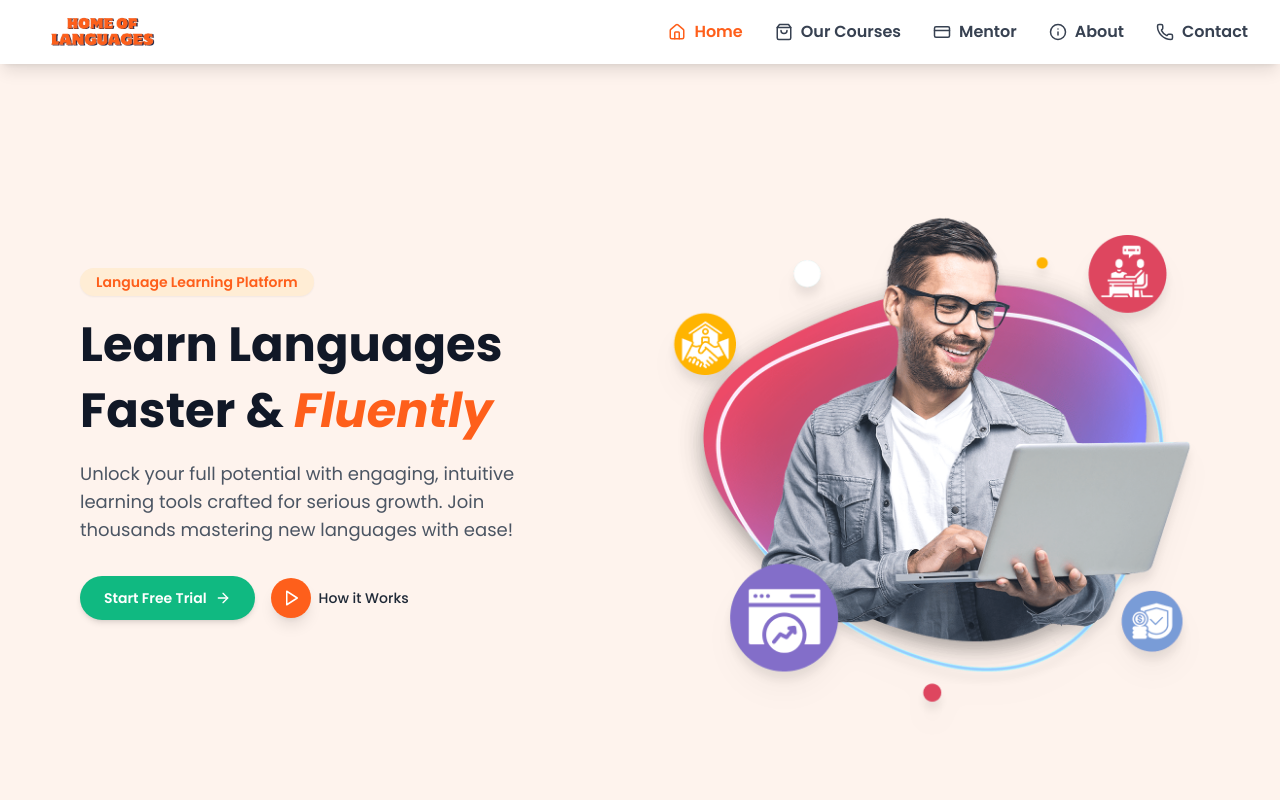
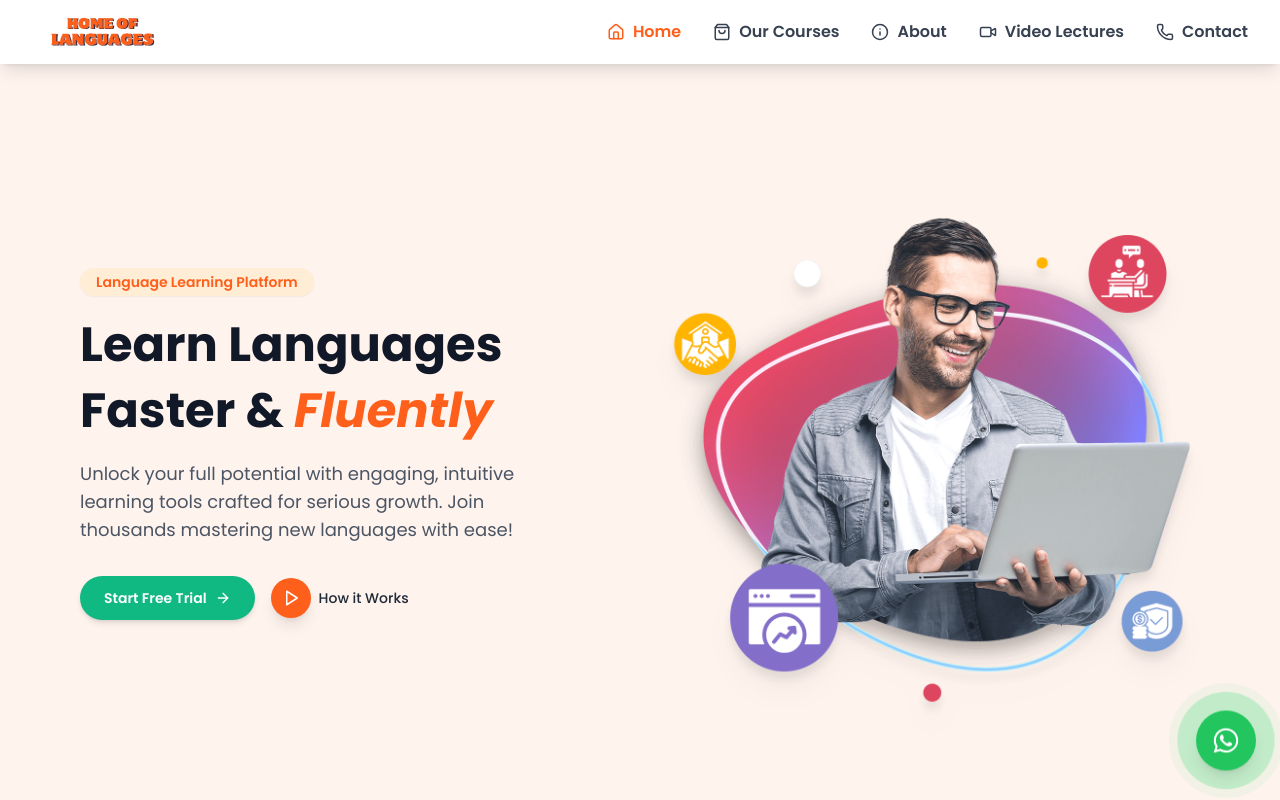
Before and after one commit to amnakhalid625/LanguageWebApp, a React (Vite) app: page / in a window 1280 px wide. Shown: the top 800 px of the page. Built offline with nearby package versions, Linux system fonts and the light colour scheme.

Commit message:
languageWebApp

```diff
--- a/src/components/Card.jsx
+++ b/src/components/Card.jsx
@@ -1,5 +1,6 @@
 import React from 'react';
 import { FaBookOpen, FaKeyboard, FaUserFriends, FaCertificate } from 'react-icons/fa';
+import WhatsAppButton from './WhatsAppButton';
 
 const Card = () => {
   const steps = [
@@ -30,6 +31,7 @@ const Card = () => {
   ];
 
   return (
+    <>
     <div className="text-center py-16 px-4">
       <p className="text-sm text-primary font-semibold uppercase mb-2">In 4 Easy Steps</p>
       <h2 className="text-2xl sm:text-3xl font-bold text-gray-900 mb-10">
@@ -49,6 +51,8 @@ const Card = () => {
         ))}
       </div>
     </div>
+    <WhatsAppButton />
+    </>
   );
 };
 
--- a/src/components/Courses.jsx
+++ b/src/components/Courses.jsx
@@ -51,7 +51,7 @@ const Courses = () => {
   ];
 
   return (
-    <section className="py-12 px-6 lg:px-20 bg-gradient-to-b from-gray-50 to-white">
+    <section className="py-12 px-6 lg:px-20 bg-gradient-to-b from-gray-50 to-white" id='courses'>
       <div className="max-w-6xl mx-auto">
         {/* Header */}
         <div className="text-center mb-16">
--- a/src/components/Navbar.jsx
+++ b/src/components/Navbar.jsx
@@ -1,7 +1,7 @@
 import React, { useState } from 'react'
 import logo from '../assets/images/logo.png'
 import { Link } from 'react-router-dom'
-import { Home, ShoppingBag, CreditCard, Info, Phone, Menu, X } from 'lucide-react'
+import { Home, ShoppingBag, CreditCard, Info, Phone, Menu, X, Video } from 'lucide-react'
 
 const Navbar = () => {
   const [isMenuOpen, setIsMenuOpen] = useState(false);
@@ -23,22 +23,24 @@ const Navbar = () => {
 
           {/* Desktop Navigation */}
           <div className="hidden md:flex items-center space-x-8">
-            <Link to="/"   className="flex items-center space-x-2 text-primary font-semibold hover:text-hoverColor transition-colors duration-200">
+            <Link to="/"  className="flex items-center space-x-2 text-primary font-semibold hover:text-hoverColor transition-colors duration-200">
               <Home size={18} />
               <span>Home</span>
             </Link>
-            <a href="#" className="flex items-center space-x-2 text-gray-700 font-semibold hover:text-hoverColor transition-colors duration-200">
+            <a href="#courses" className="flex items-center space-x-2 text-gray-700 font-semibold hover:text-hoverColor transition-colors duration-200">
               <ShoppingBag size={18} />
               <span>Our Courses</span>
             </a>
-            <a href="#" className="flex items-center space-x-2 text-gray-700 font-semibold hover:text-hoverColor transition-colors duration-200">
-              <CreditCard size={18} />
-              <span>Mentor</span>
-            </a>
-            <Link to="/about"  className="flex items-center space-x-2 text-gray-700 font-semibold hover:text-hoverColor transition-colors duration-200">
+
+            <a href="#about"  className="flex items-center space-x-2 text-gray-700 font-semibold hover:text-hoverColor transition-colors duration-200">
               <Info size={18} />
               <span>About</span>
-            </Link>
+            </a>
+
+            <a href="#lectures" className="flex items-center space-x-2 text-gray-700 font-semibold hover:text-hoverColor transition-colors duration-200">
+              <Video size={18} />
+              <span>Video Lectures</span>
+            </a>
             <a href="https://wa.me/2348100000000" target='_blank' rel="noreferrer" className="flex items-center space-x-2 text-gray-700 font-semibold hover:text-hoverColor transition-colors duration-200">
               <Phone size={18} />
               <span>Contact</span>
--- a/src/components/VideoLectures.jsx
+++ b/src/components/VideoLectures.jsx
@@ -43,7 +43,7 @@ const VideoLectures = () => {
   };
 
   return (
-    <section className="py-16 px-4 sm:px-6 lg:px-8 bg-background">
+    <section className="py-16 px-4 sm:px-6 lg:px-8 bg-background" id='lectures'>
       <div className="max-w-7xl mx-auto">
         <div className="text-center mb-12">
           <h2 className="text-2xl sm:text-3xl font-bold text-gray-900 mb-2">
--- /dev/null
+++ b/src/components/WhatsAppButton.jsx
@@ -0,0 +1,53 @@
+import React, { useState } from 'react';
+import { FaWhatsapp } from 'react-icons/fa';
+
+const WhatsAppButton = () => {
+  const [isHovered, setIsHovered] = useState(false);
+
+  return (
+    <div className="fixed bottom-6 right-6 z-50">
+      <div className="relative group">
+        <div className="animate-float" style={{ animationDuration: '3s' }}>
+
+          <span className="absolute inline-flex h-full w-full rounded-full bg-green-400 opacity-75 group-hover:opacity-100 animate-ping" style={{ animationDuration: '2s' }}></span>
+          <span className="absolute inline-flex h-full w-full rounded-full bg-green-400 opacity-75 group-hover:opacity-100 animate-ping" style={{ animationDuration: '2s', animationDelay: '0.5s' }}></span>
+
+          <div className="relative">
+            <a
+              href="https://wa.me/923331595761"
+              target="_blank"
+              rel="noopener noreferrer"
+              className="relative inline-flex items-center justify-center p-4 text-white bg-green-500 rounded-full shadow-lg hover:bg-green-600 transition-all duration-300 transform hover:scale-110"
+              onMouseEnter={() => setIsHovered(true)}
+              onMouseLeave={() => setIsHovered(false)}
+              aria-label="Chat on WhatsApp"
+            >
+              <FaWhatsapp size={28} className="transition-transform duration-300 group-hover:rotate-12" />
+            </a>
+
+            {/* Tooltip */}
+            {isHovered && (
+              <div className="absolute right-16 bottom-2 bg-gray-800 text-white text-sm px-3 py-1 rounded-md whitespace-nowrap shadow-xl">
+                Chat with us!
+                <div className="absolute right-0 top-1/2 transform translate-x-1/2 -translate-y-1/2 w-2 h-2 bg-gray-800 rotate-45"></div>
+              </div>
+            )}
+          </div>
+        </div>
+      </div>
+
+      <style jsx>{`
+        @keyframes float {
+          0% { transform: translateY(0px); }
+          50% { transform: translateY(-8px); }
+          100% { transform: translateY(0px); }
+        }
+        .animate-float {
+          animation: float 3s ease-in-out infinite;
+        }
+      `}</style>
+    </div>
+  );
+};
+
+export default WhatsAppButton;
--- a/src/pages/About.jsx
+++ b/src/pages/About.jsx
@@ -3,7 +3,7 @@ import aboutImg from '../assets/images/banner.png';
 
 const About = () => {
   return (
-    <section className="bg-white py-16 px-6 lg:px-20 ">
+    <section className="bg-white py-16 px-6 lg:px-20 " id='about'>
       <div className="max-w-6xl mx-auto">
         <div className="text-center mb-12">
           <h2 className="text-3xl md:text-4xl font-bold text-gray-900 mb-4">
```
